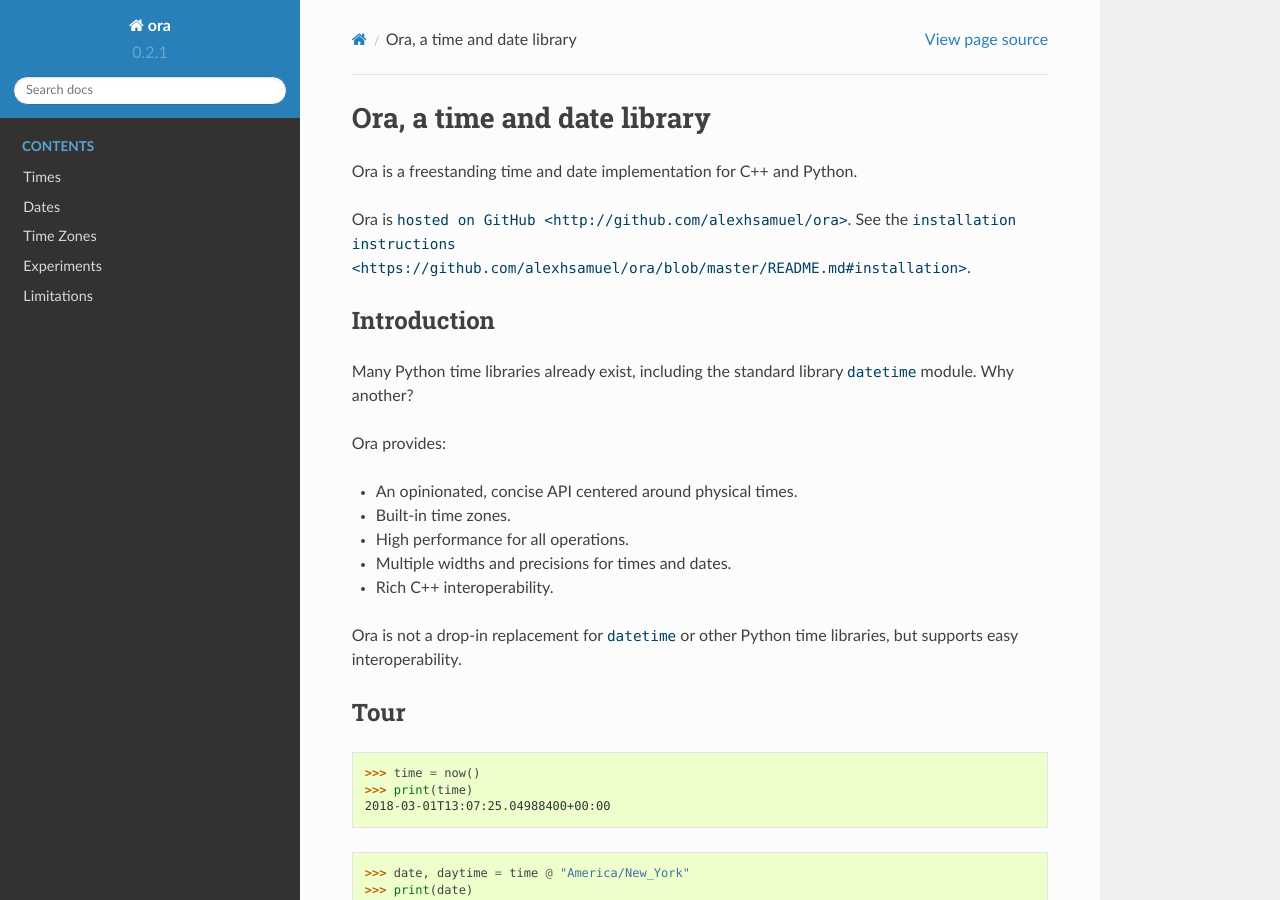
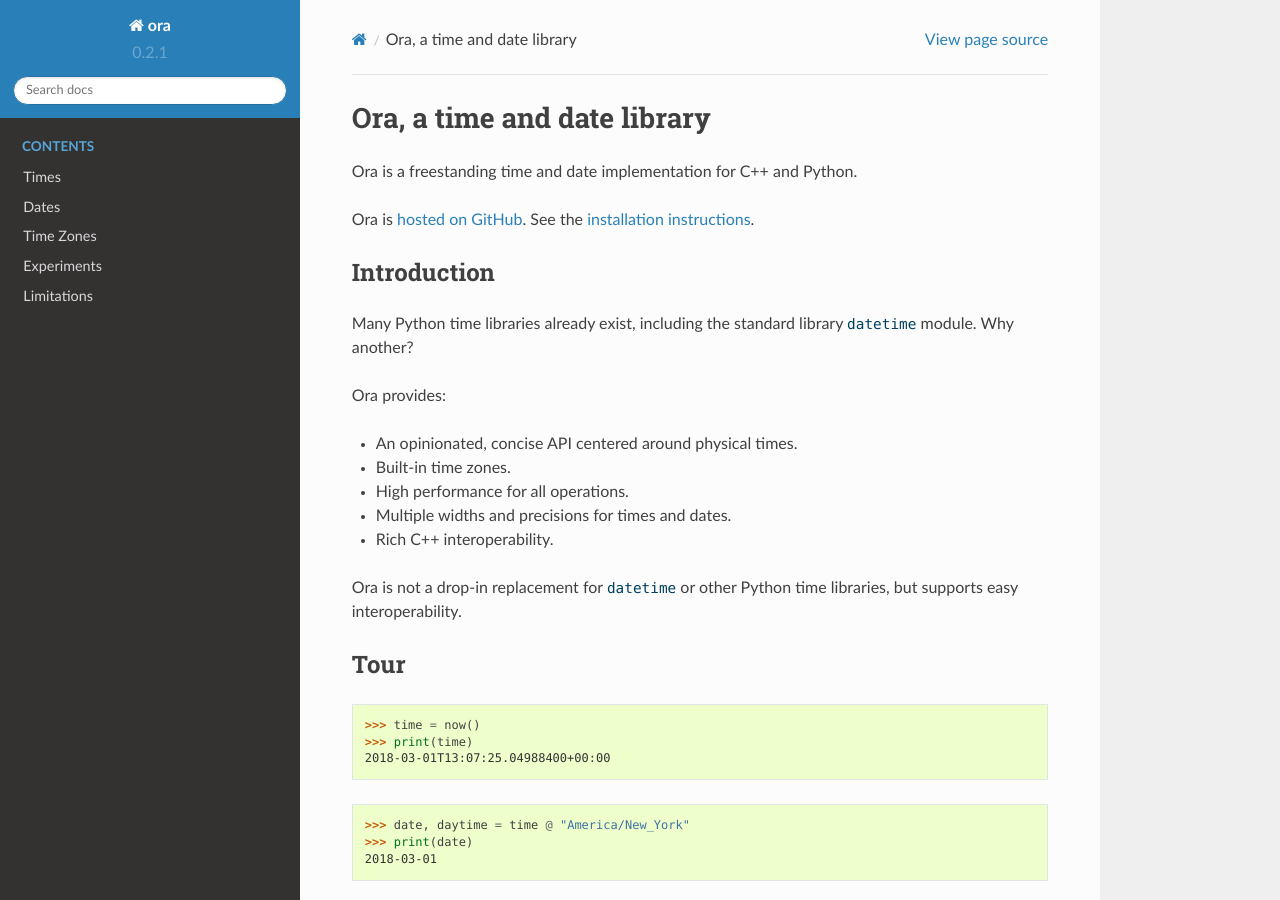
Before and after one commit to alexhsamuel/ora, a Sphinx documentation site: the page built from docs/index.rst, in a window 1280 px wide and 900 px high. Built offline with Sphinx 7.4.7 and the Read the Docs theme 2.0.0, drawn with Linux system fonts in a browser that asks for light colours; pages that are not in the unit, such as notebooks, are missing from menus.

Commit message:
Fix links.

```diff
--- a/docs/index.rst
+++ b/docs/index.rst
@@ -3,9 +3,9 @@
 
 Ora is a freestanding time and date implementation for C++ and Python.
 
-Ora is `hosted on GitHub <http://github.com/alexhsamuel/ora>`.  See
+Ora is `hosted on GitHub <http://github.com/alexhsamuel/ora>`_.  See
 the `installation instructions
-<https://github.com/alexhsamuel/ora/blob/master/README.md#installation>`.
+<https://github.com/alexhsamuel/ora/blob/master/README.md#installation>`_.
 
 
 Introduction
```
